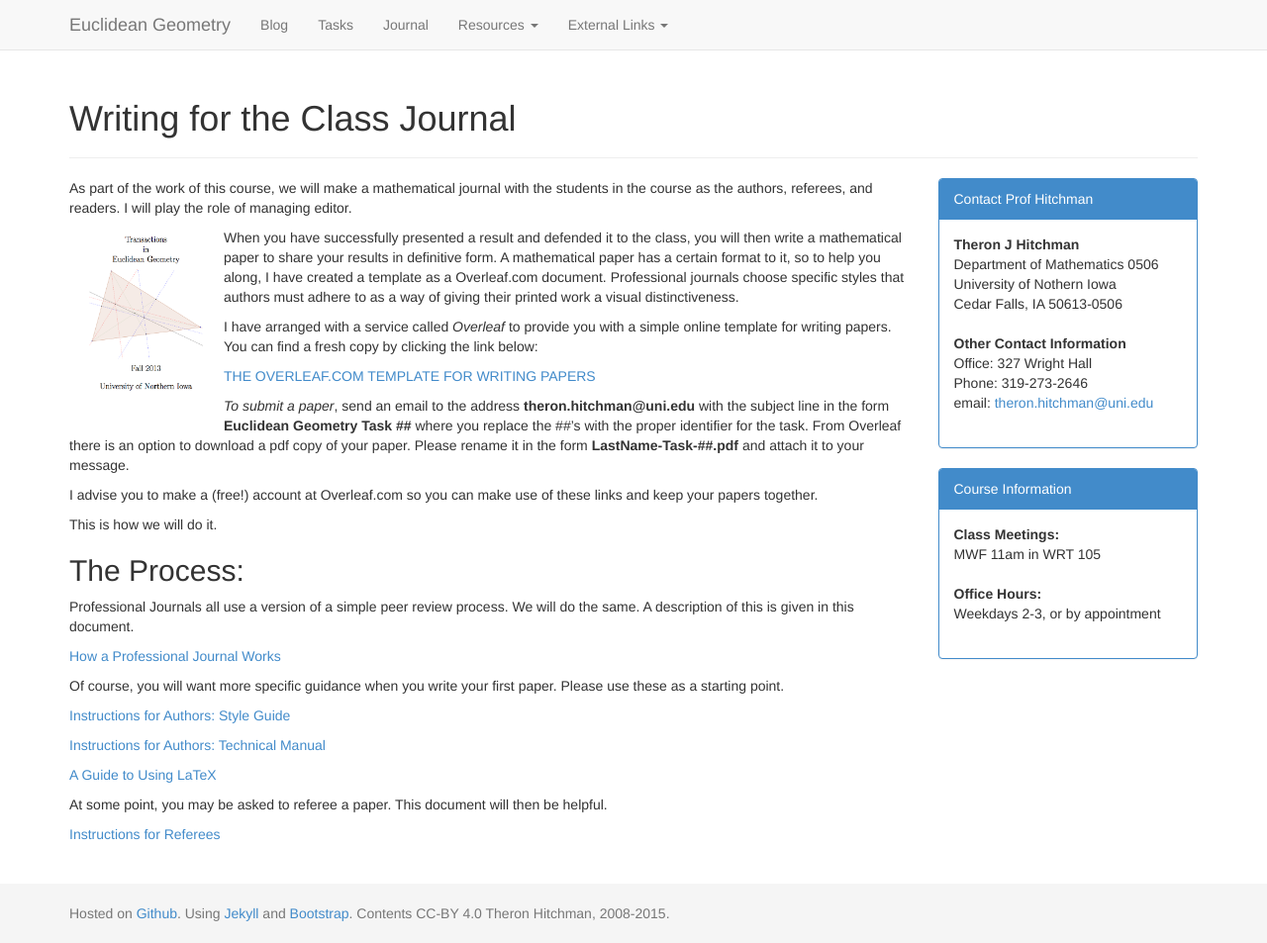
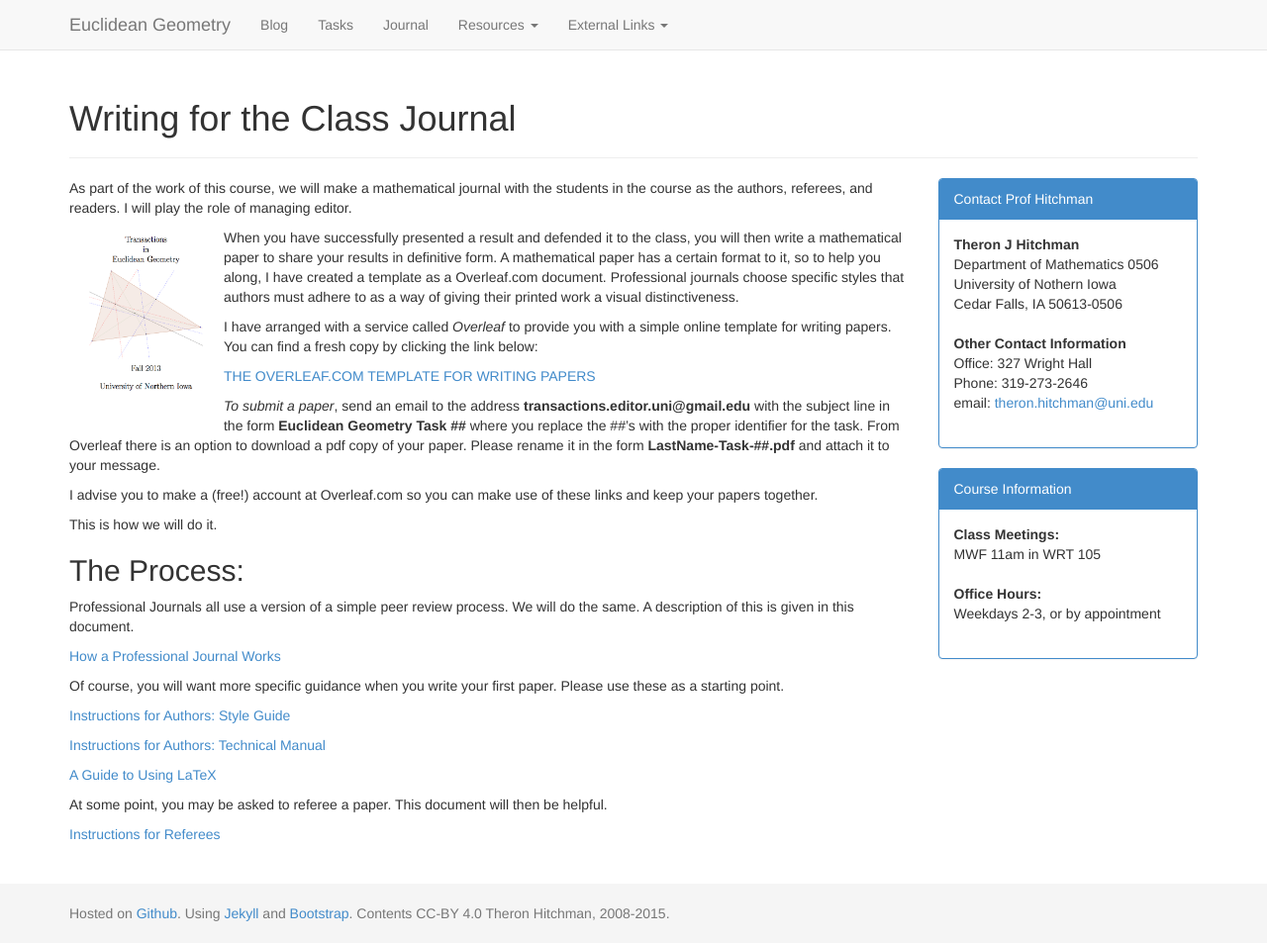
Before and after one commit to theronhitchman/euclidean-geometry, a Jekyll site: the page built from writing/index.md, in a window 1280 px wide and 953 px high. Shown: the whole window at 99% size. Built offline with Jekyll 4.4.1, drawn with Linux system fonts in a browser that asks for light colours; nearby versions of some CDN libraries.

Commit message:
update writing page with new email address forjournal

```diff
--- a/writing/index.md
+++ b/writing/index.md
@@ -25,7 +25,7 @@ link below:
 [THE OVERLEAF.COM TEMPLATE FOR WRITING PAPERS][template]
 
 
-_To submit a paper_, send an email to the address **theron.hitchman@uni.edu**
+_To submit a paper_, send an email to the address **transactions.editor.uni@gmail.edu**
 with the subject line in the form **Euclidean Geometry Task ##** where you
 replace the ##'s with the proper identifier for the task. From Overleaf there
 is an option to download a pdf copy of your paper. Please rename it in the form
```
